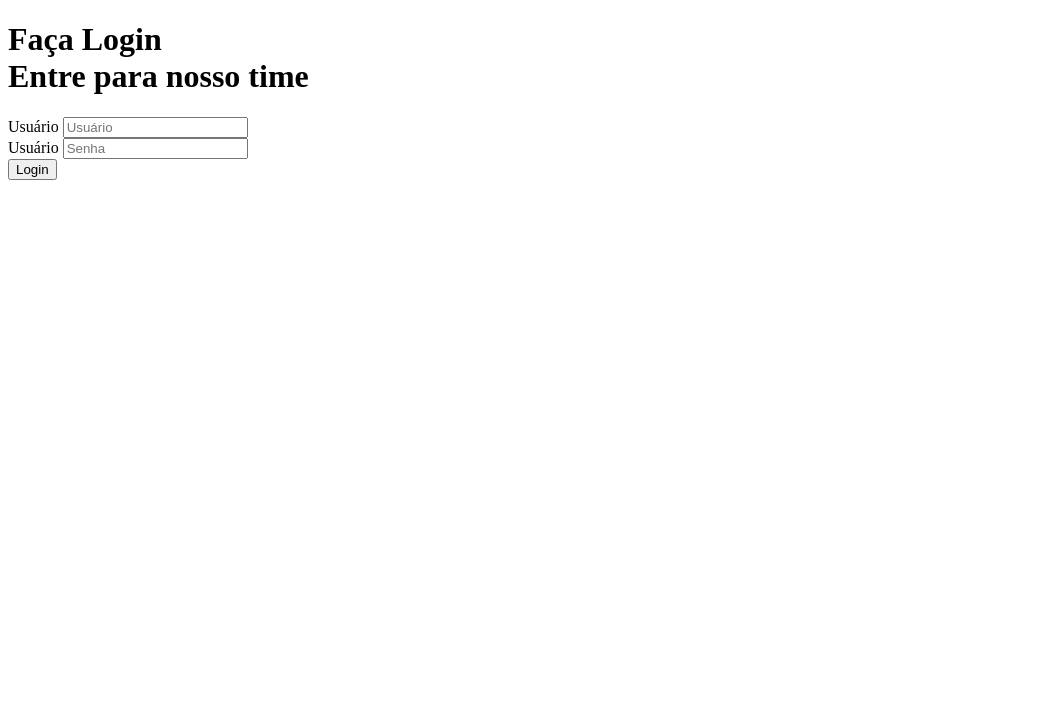
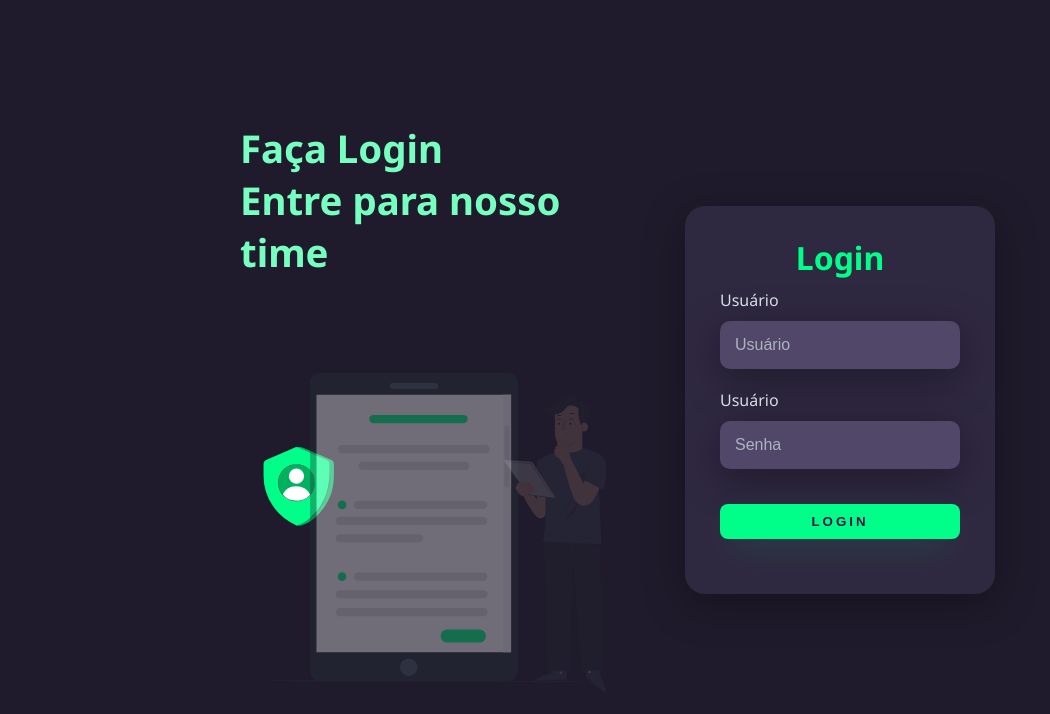
Before and after one commit to luis-henrique-carvalho/TELA-DE-LOGIN-COM-TEMA-DARK---HTML---CSS, a plain HTML site: page index.html in a window 1280 px wide. Shown: the whole page, without its empty margins (0-1050 px from the left). Drawn offline with Linux system fonts and the light colour scheme.

Commit message:
:lipstick: feat: page styling

```diff
--- a/index.html
+++ b/index.html
@@ -5,14 +5,17 @@
   <meta http-equiv="X-UA-Compatible" content="IE=edge">
   <meta name="viewport" content="width=device-width, initial-scale=1.0">
   <title>Tela de Login</title>
+  <link rel="stylesheet" href="./styles.css">
 </head>
 <body>
     <div class="main-login">
       <div class="left-login">
         <h1>Faça Login<br>Entre para nosso time</h1>
+        <img src="./img/login_img.svg" class="left-login-img" alt="login animaçao">
       </div>
       <div class="right-login">
         <div class="card-login">
+          <h1>Login</h1>
           <div class="textfield">
             <label for="usuario">Usuário</label>
             <input type="text" name="usuario" placeholder="Usuário">
@@ -21,7 +24,7 @@
             <label for="usuario">Usuário</label>
             <input type="password" name="senha" placeholder="Senha">
           </div>
-          <button class="btl-login">Login</button>
+          <button class="btn-login">Login</button>
         </div>
       </div>
     </div>
--- /dev/null
+++ b/styles.css
@@ -0,0 +1,113 @@
+@import url('https://fonts.googleapis.com/css2?family=Noto+Sans:wght@400;700&display=swap');
+
+body {
+  margin: 0;
+  font-family: 'Noto Sans', sans-serif;
+  --color-bg: #201b2c;
+  --color-bg-variante: #2f2841;
+  --color-bg-secundary: #514869;
+  --color-primary: #77ffc0;
+  --color-secundary: #00ff88;
+  --color-gray: #f0ffffde;
+  --color-btn: #2b134b;
+}
+
+.main-login {
+  width: 100vw;
+  height: 100vh;
+  background: var(--color-bg);
+  display: flex;
+  justify-content: center;
+  align-items: center;
+}
+
+.left-login {
+  width: 50vh;
+  height: 100vh;
+  display: flex;
+  flex-direction: column;
+  justify-content: center;
+  align-items: center;
+}
+
+.left-login > h1 {
+  color: var(--color-primary);
+  font-size: 3vw;
+}
+
+,.left-login-img {
+  width: 35vw;
+}
+
+.right-login {
+  width: 50vh;
+  height: 100vh;
+  display: flex;
+  justify-content: center;
+  align-items: center;
+}
+
+.card-login {
+  width: 60%;
+  display: flex;
+  flex-direction: column;
+  justify-content: center;
+  align-items: center;
+  padding: 30px 35px;
+  background: var(--color-bg-variante);
+  border-radius: 20px;
+  box-shadow: 0px 10px 40px #00000056;
+}
+
+.card-login > h1 {
+  color: var(--color-secundary);
+  font-weight: 800;
+  margin: 0;
+}
+
+.textfield {
+  width: 100%;
+  display: flex;
+  flex-direction: column;
+  align-items: flex-start;
+  justify-content: center;
+  margin: 10px 0;
+}
+
+.textfield > input {
+  width: 100%;
+  border: none;
+  border-radius: 10px;
+  padding: 15px;
+  background: var(--color-bg-secundary);
+  color: var(--color-gray);
+  font-size: 12pt;
+  box-shadow: 0px 10px 40px #00000056;
+  outline: none;
+  box-sizing: border-box;
+}
+
+.textfield > label {
+  color: var(--color-gray);
+  margin-bottom: 10px;
+}
+
+.textfield > input::placeholder {
+  color: #f0ffff94;
+}
+
+.btn-login {
+  width: 100%;
+  padding: 10px 0px;
+  margin: 25px;
+  border: none;
+  border-radius: 8px;
+  outline: none;
+  text-transform: uppercase;
+  font-weight: 800;
+  letter-spacing: 3px;
+  color: var(--color-btn);
+  background: var(--color-secundary);
+  cursor: pointer;
+  box-shadow: 0px 10px 40px -12px #00ff8052;
+}
```
Also changed, not shown: img/login_img.svg (added).
